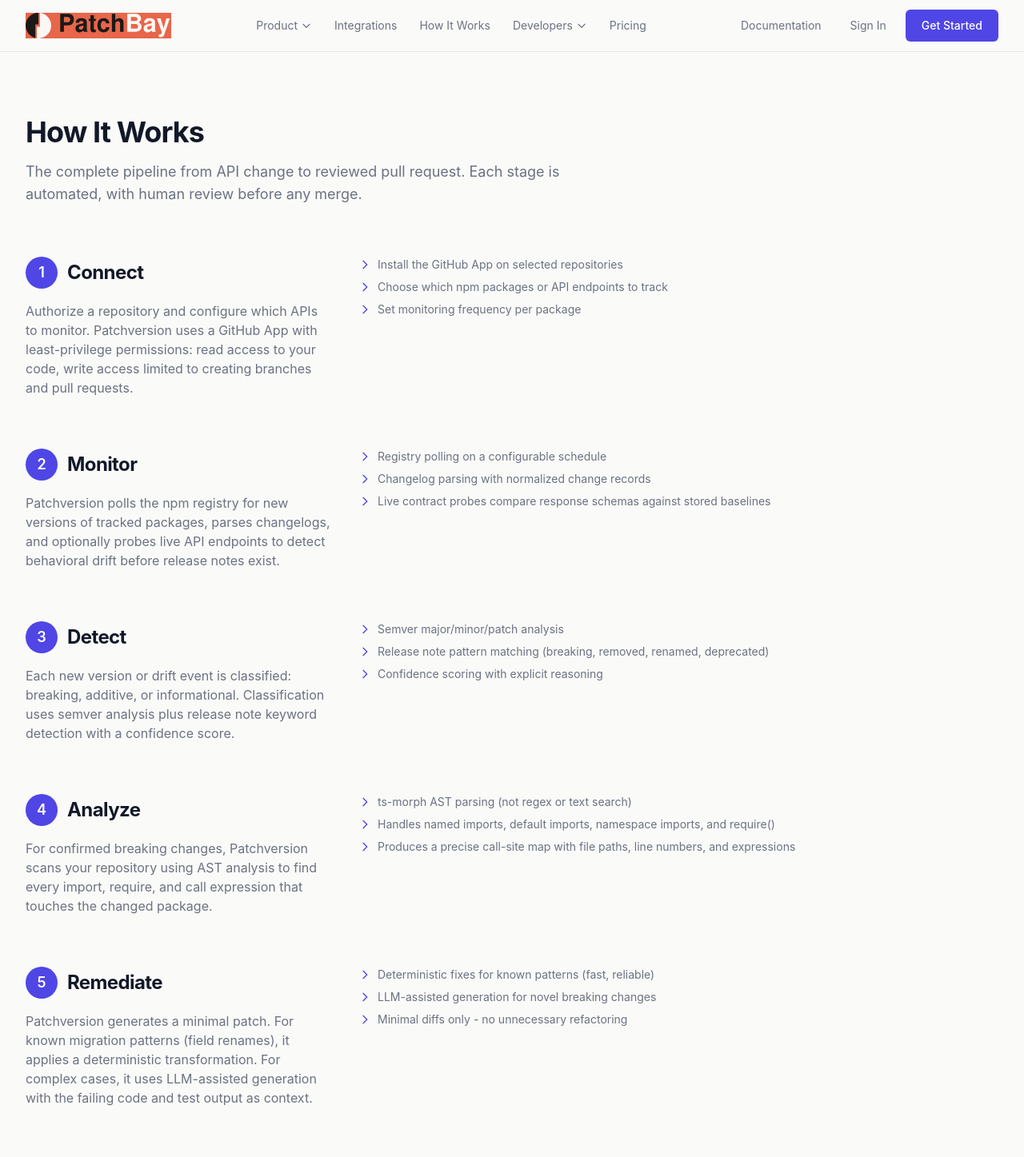
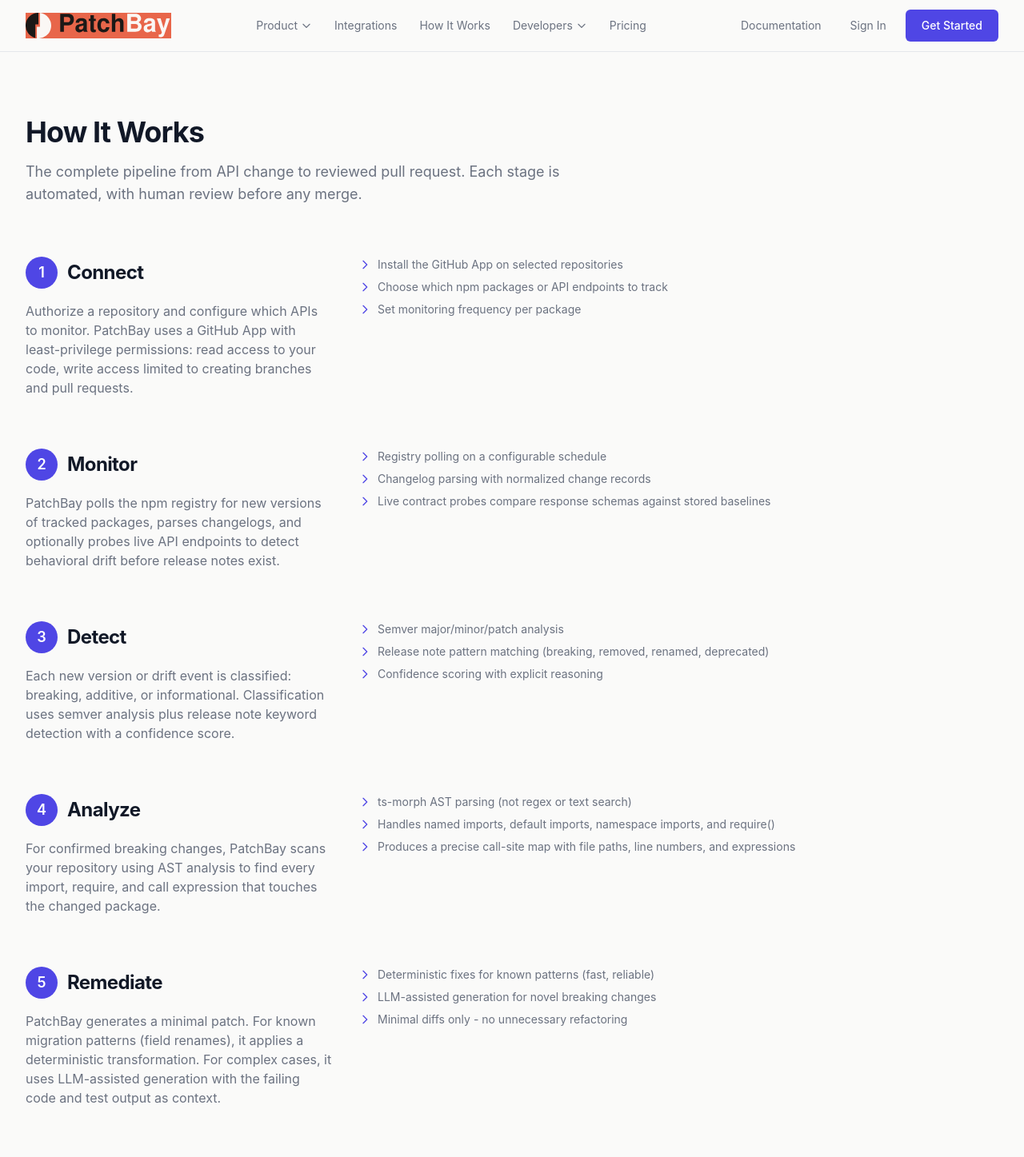
Before and after one commit to Nitish-1303/Patchversion, a Next.js app in the folder packages/site/: page /how-it-works in a window 1280 px wide. Shown: the top 1447 px of the page at 80% size. Built offline with nearby package versions, Linux system fonts and the light colour scheme.

Commit message:
Update page.tsx

```diff
--- a/packages/site/src/app/how-it-works/page.tsx
+++ b/packages/site/src/app/how-it-works/page.tsx
@@ -13,7 +13,7 @@ export default function HowItWorksPage() {
         <Stage
           number={1}
           title="Connect"
-          description="Authorize a repository and configure which APIs to monitor. Patchversion uses a GitHub App with least-privilege permissions: read access to your code, write access limited to creating branches and pull requests."
+          description="Authorize a repository and configure which APIs to monitor. PatchBay uses a GitHub App with least-privilege permissions: read access to your code, write access limited to creating branches and pull requests."
           details={[
             'Install the GitHub App on selected repositories',
             'Choose which npm packages or API endpoints to track',
@@ -23,7 +23,7 @@ export default function HowItWorksPage() {
         <Stage
           number={2}
           title="Monitor"
-          description="Patchversion polls the npm registry for new versions of tracked packages, parses changelogs, and optionally probes live API endpoints to detect behavioral drift before release notes exist."
+          description="PatchBay polls the npm registry for new versions of tracked packages, parses changelogs, and optionally probes live API endpoints to detect behavioral drift before release notes exist."
           details={[
             'Registry polling on a configurable schedule',
             'Changelog parsing with normalized change records',
@@ -43,7 +43,7 @@ export default function HowItWorksPage() {
         <Stage
           number={4}
           title="Analyze"
-          description="For confirmed breaking changes, Patchversion scans your repository using AST analysis to find every import, require, and call expression that touches the changed package."
+          description="For confirmed breaking changes, PatchBay scans your repository using AST analysis to find every import, require, and call expression that touches the changed package."
           details={[
             'ts-morph AST parsing (not regex or text search)',
             'Handles named imports, default imports, namespace imports, and require()',
@@ -53,7 +53,7 @@ export default function HowItWorksPage() {
         <Stage
           number={5}
           title="Remediate"
-          description="Patchversion generates a minimal patch. For known migration patterns (field renames), it applies a deterministic transformation. For complex cases, it uses LLM-assisted generation with the failing code and test output as context."
+          description="PatchBay generates a minimal patch. For known migration patterns (field renames), it applies a deterministic transformation. For complex cases, it uses LLM-assisted generation with the failing code and test output as context."
           details={[
             'Deterministic fixes for known patterns (fast, reliable)',
             'LLM-assisted generation for novel breaking changes',
```
